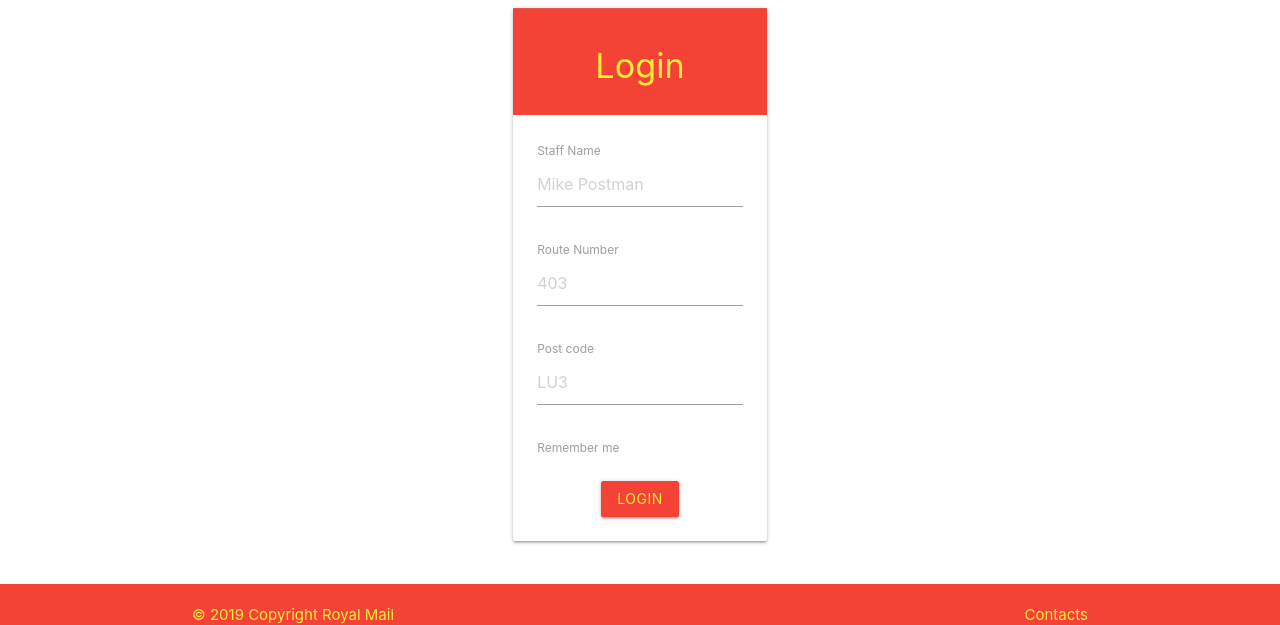
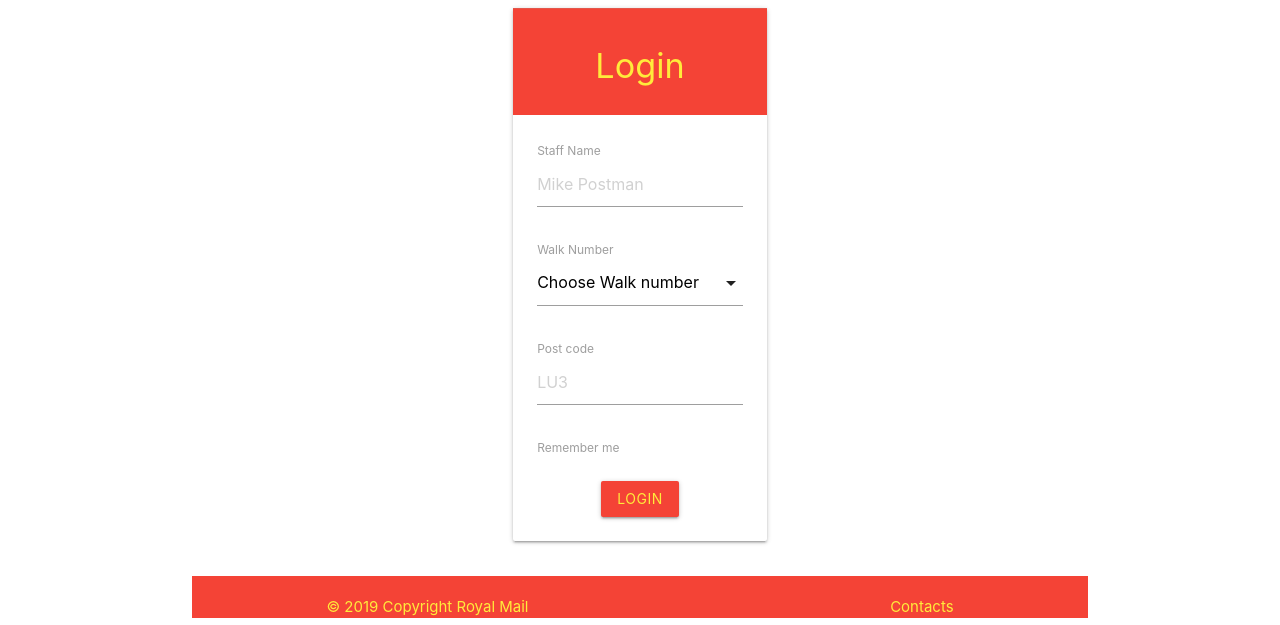
Before and after one commit to bandyp/Postal-Reminders, a Flask app: page / in a window 1280 px wide. Shown: the top 625 px of the page. Run offline with Flask 2, Linux system fonts and the light colour scheme; data that the repository does not hold is empty; some libraries are stand-ins or nearby versions.

Commit message:
created a select inout method on login page

```diff
--- a/templates/login.html
+++ b/templates/login.html
@@ -17,11 +17,14 @@
                         <label for="reported_by">Staff Name</label>
                         <input placeholder="Mike Postman" type="text" id="reported_by" name="reported_by">
                     </div><br>
+                    <div class="form-field">
+                        <label>Walk Number</label>
+                        <select id="walk_no" name="walk_no">
+                              <option value="" disabled selected>Choose Walk number</option>
+                              <option value="340">340</option>
+                              <option value="341">341</option>
 
-                    <div class="form-field">
-                        <label for="walk_no">Route Number</label>
-                        <input placeholder="403" type="text" id="walk_no" name="walk_no">
-                    </div><br>
+                        </select><br>
 
                     <div class="form-field">
                         <label for="post_code">Post code</label>
```
Also changed, not shown: .c9/metadata/environment/app.py (+1 -1 lines), .c9/metadata/environment/templates/addaccess.html (+1 -1 lines), .c9/metadata/environment/templates/addhazard.html (+1 -1 lines), .c9/metadata/environment/templates/base.html (+1 -1 lines), .c9/metadata/environment/templates/login.html (+1 -1 lines), 2 other files.
